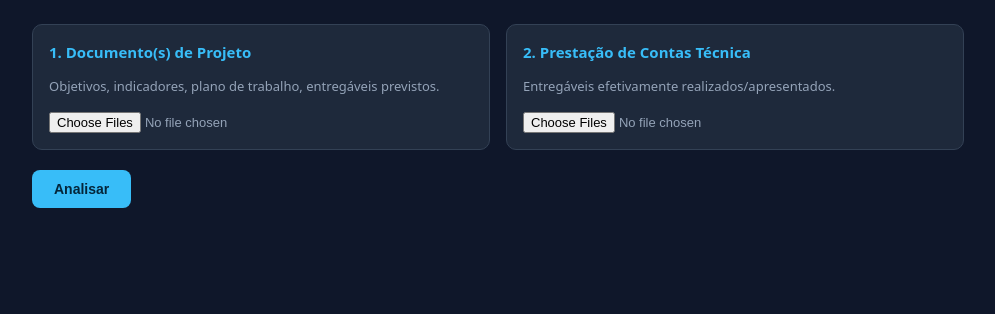
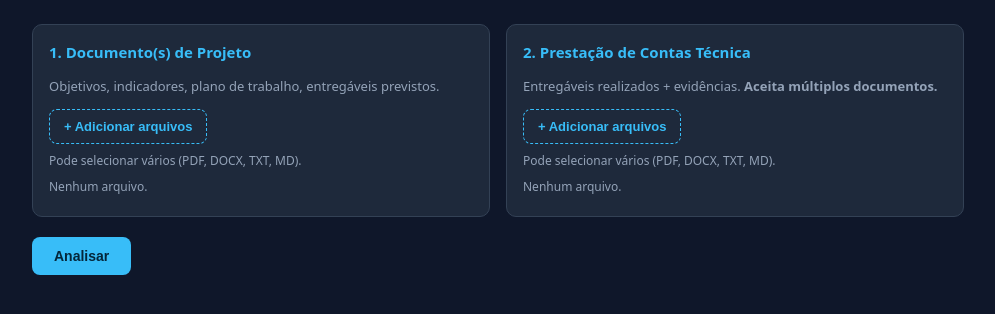
Before and after one commit to paulossjunior/prestacao-tecnica-fapes, a Flask app: page / in a window 1280 px wide. Shown: the part 104-418 px from the top of the page, without its empty margins (142-1137 px from the left). Run offline with Flask 3, Linux system fonts and the light colour scheme.

Commit message:
feat(web): upload de múltiplos documentos com adicionar/remover
- Picker acumulável por seção (Projeto e Prestação): adiciona arquivos
  incrementalmente, lista com tamanho, remove individual, evita duplicados
- Deixa explícito que a Prestação aceita vários documentos/evidências
- Validação client-side antes de enviar
- Backend já concatenava múltiplos (getlist + extract_many); testado 1+2

Co-Authored-By: Claude Opus 4.8 (1M context) <noreply@anthropic.com>

```diff
--- /dev/null
+++ b/exemplos/prestacao2.txt
@@ -0,0 +1,6 @@
+ANEXO COMPLEMENTAR - Comprovantes e Evidencias
+
+- Comprovante de submissao do artigo ao SBES 2024 (protocolo 12345).
+- Lista de presenca do curso de especializacao: 20 participantes.
+- Nota fiscal de aquisicao dos 3 kits de sensores.
+- Fotos da instalacao das 3 estacoes em campo (Santa Maria e Jucu).
--- a/src/templates/index.html
+++ b/src/templates/index.html
@@ -23,6 +23,19 @@
             border-radius: 10px; padding: 16px; }
     .card h2 { margin: 0 0 10px; font-size: 15px; color: var(--accent); }
     input[type=file] { width: 100%; font-size: 13px; color: var(--muted); }
+    button.add { background: transparent; color: var(--accent); border: 1px dashed var(--accent);
+                 padding: 9px 14px; border-radius: 8px; cursor: pointer; font-size: 13px; font-weight: 600; }
+    button.add:hover { background: rgba(56,189,248,.1); }
+    .hint { color: var(--muted); font-size: 12px; margin: 8px 0 4px; }
+    .filelist { list-style: none; margin: 8px 0 0; padding: 0; }
+    .filelist li { display: flex; justify-content: space-between; align-items: center; gap: 8px;
+                   background: #0b1220; border: 1px solid var(--line); border-radius: 7px;
+                   padding: 6px 10px; margin-top: 6px; font-size: 12px; }
+    .filelist .nome { overflow: hidden; text-overflow: ellipsis; white-space: nowrap; }
+    .filelist .tam { color: var(--muted); flex: 0 0 auto; }
+    .filelist .rm { background: none; border: 0; color: var(--bad); cursor: pointer;
+                    font-size: 15px; line-height: 1; padding: 0 2px; flex: 0 0 auto; }
+    .filelist .vazio { color: var(--muted); border: 0; background: none; padding: 0; }
     .actions { margin: 20px 0; display: flex; gap: 12px; align-items: center; }
     button { background: var(--accent); color: #04263a; border: 0; font-weight: 600;
              padding: 11px 22px; border-radius: 8px; cursor: pointer; font-size: 14px; }
@@ -65,12 +78,18 @@
         <div class="card">
           <h2>1. Documento(s) de Projeto</h2>
           <p class="muted" style="font-size:13px">Objetivos, indicadores, plano de trabalho, entregáveis previstos.</p>
-          <input type="file" name="projeto" multiple accept=".pdf,.docx,.txt,.md" required>
+          <input id="inpProjeto" type="file" name="projeto" multiple accept=".pdf,.docx,.txt,.md" hidden>
+          <button type="button" class="add" data-alvo="projeto">+ Adicionar arquivos</button>
+          <p class="hint">Pode selecionar vários (PDF, DOCX, TXT, MD).</p>
+          <ul class="filelist" id="listaProjeto"></ul>
         </div>
         <div class="card">
           <h2>2. Prestação de Contas Técnica</h2>
-          <p class="muted" style="font-size:13px">Entregáveis efetivamente realizados/apresentados.</p>
-          <input type="file" name="prestacao" multiple accept=".pdf,.docx,.txt,.md" required>
+          <p class="muted" style="font-size:13px">Entregáveis realizados + evidências. <strong>Aceita múltiplos documentos.</strong></p>
+          <input id="inpPrestacao" type="file" name="prestacao" multiple accept=".pdf,.docx,.txt,.md" hidden>
+          <button type="button" class="add" data-alvo="prestacao">+ Adicionar arquivos</button>
+          <p class="hint">Pode selecionar vários (PDF, DOCX, TXT, MD).</p>
+          <ul class="filelist" id="listaPrestacao"></ul>
         </div>
       </div>
       <div class="actions">
@@ -214,9 +233,80 @@
       window.__ultimaAnalise = d;
     }
 
+    // ---- Multi-arquivo acumulável (add incremental + remover) ----
+    const inputs = {
+      projeto: document.getElementById('inpProjeto'),
+      prestacao: document.getElementById('inpPrestacao'),
+    };
+    const listas = {
+      projeto: document.getElementById('listaProjeto'),
+      prestacao: document.getElementById('listaPrestacao'),
+    };
+
+    function fmtTam(b) {
+      if (b < 1024) return b + ' B';
+      if (b < 1048576) return (b / 1024).toFixed(0) + ' KB';
+      return (b / 1048576).toFixed(1) + ' MB';
+    }
+
+    function renderLista(alvo) {
+      const ul = listas[alvo];
+      const files = inputs[alvo].files;
+      ul.innerHTML = '';
+      if (!files.length) {
+        ul.innerHTML = '<li class="vazio">Nenhum arquivo.</li>';
+        return;
+      }
+      Array.from(files).forEach((f, idx) => {
+        const li = document.createElement('li');
+        li.innerHTML = `<span class="nome" title="${esc(f.name)}">${esc(f.name)}</span>
+          <span class="tam">${fmtTam(f.size)}</span>
+          <button type="button" class="rm" title="Remover">✕</button>`;
+        li.querySelector('.rm').addEventListener('click', () => removeArquivo(alvo, idx));
+        ul.appendChild(li);
+      });
+    }
+
+    function addArquivos(alvo, novos) {
+      const dt = new DataTransfer();
+      Array.from(inputs[alvo].files).forEach(f => dt.items.add(f));
+      const existentes = new Set(Array.from(inputs[alvo].files).map(f => f.name + f.size));
+      Array.from(novos).forEach(f => {
+        if (!existentes.has(f.name + f.size)) dt.items.add(f);  // evita duplicados
+      });
+      inputs[alvo].files = dt.files;
+      renderLista(alvo);
+    }
+
+    function removeArquivo(alvo, idx) {
+      const dt = new DataTransfer();
+      Array.from(inputs[alvo].files).forEach((f, i) => { if (i !== idx) dt.items.add(f); });
+      inputs[alvo].files = dt.files;
+      renderLista(alvo);
+    }
+
+    document.querySelectorAll('button.add').forEach(btn => {
+      const alvo = btn.dataset.alvo;
+      btn.addEventListener('click', () => {
+        const tmp = document.createElement('input');
+        tmp.type = 'file';
+        tmp.multiple = true;
+        tmp.accept = '.pdf,.docx,.txt,.md';
+        tmp.addEventListener('change', () => addArquivos(alvo, tmp.files));
+        tmp.click();
+      });
+    });
+    renderLista('projeto');
+    renderLista('prestacao');
+
     form.addEventListener('submit', async (ev) => {
       ev.preventDefault();
       errEl.style.display = 'none';
+      if (!inputs.projeto.files.length || !inputs.prestacao.files.length) {
+        errEl.textContent = 'Erro: adicione ao menos um arquivo de Projeto e um de Prestação.';
+        errEl.style.display = 'block';
+        return;
+      }
       resultEl.style.display = 'none';
       btn.disabled = true;
       statusEl.textContent = 'Extraindo texto e consultando o modelo… (pode levar ~30s)';
```
Also changed, not shown: exemplos/prestacao.txt (added, +10 -0 lines), exemplos/projeto.txt (added, +19 -0 lines).
